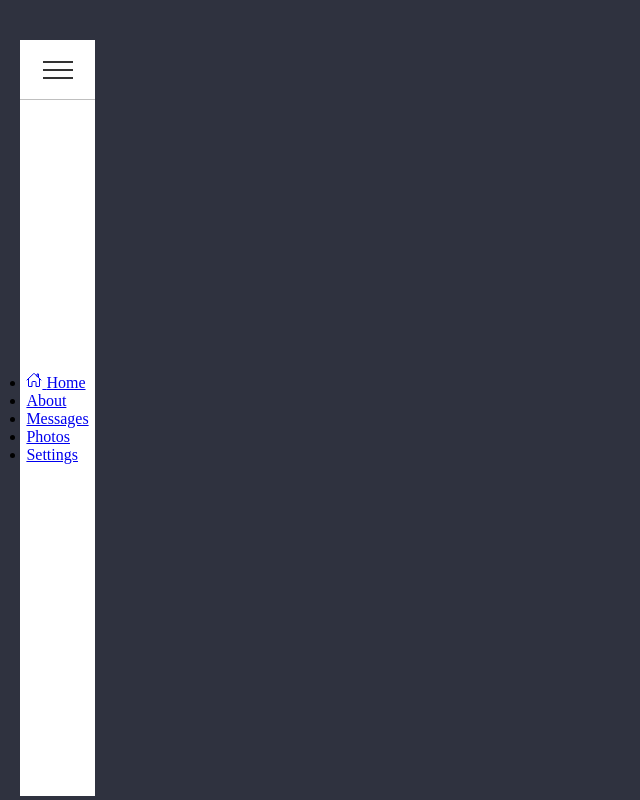
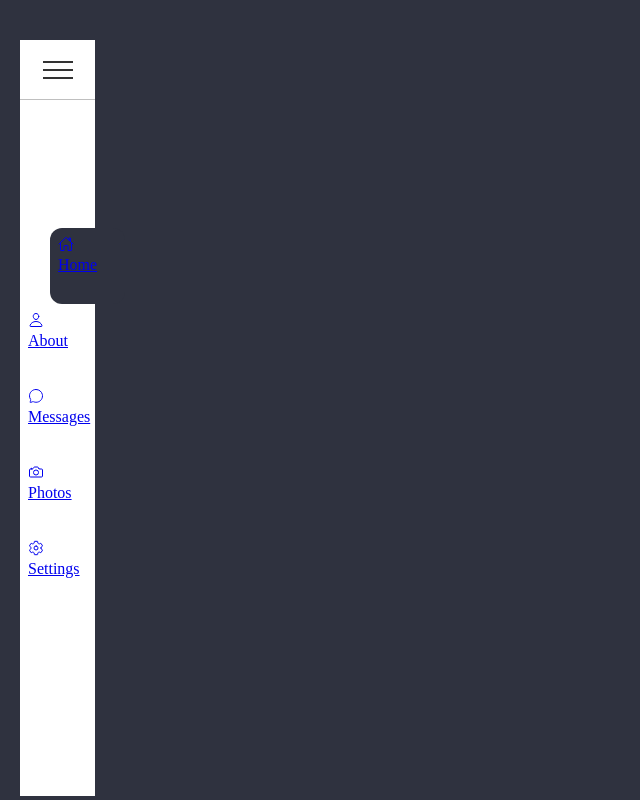
Before and after one commit to KILLERTIAN/Side-Nav-Bar, a plain HTML site: page index.html in a window 1280 px wide. Shown: the whole page, without its empty margins (0-640 px from the left). Drawn offline with nearby package versions, Linux system fonts and the light colour scheme.

Commit message:
3rd commit

```diff
--- a/index.html
+++ b/index.html
@@ -11,7 +11,7 @@
     <div class="navigation">
         <div class="menuToggle"></div>
         <ul>
-            <li class="list">
+            <li class="list active">
                 <a href="#" style="--clr:#f44336;">
                     <span class="icon"><ion-icon name="home-outline"></ion-icon></span>
                     <span class="text">Home
@@ -21,7 +21,7 @@
             </li>
             <li class="list">
                 <a href="#" style="--clr:#ffa117;">
-                    <span class="icon"></span>
+                    <span class="icon"><ion-icon name="person-outline"></ion-icon></span>
                     <span class="text">About
 
                     </span>
@@ -29,7 +29,7 @@
             </li>
             <li class="list">
                 <a href="#" style="--clr:#0fc70f;">
-                    <span class="icon"></span>
+                    <span class="icon"><ion-icon name="chatbubble-outline"></ion-icon></span>
                     <span class="text">Messages
 
                     </span>
@@ -37,7 +37,7 @@
             </li>
             <li class="list">
                 <a href="#" style="--clr:#2196f3;">
-                    <span class="icon"></span>
+                    <span class="icon"><ion-icon name="camera-outline"></ion-icon></span>
                     <span class="text">Photos
 
                     </span>
@@ -45,7 +45,7 @@
             </li>
             <li class="list">
                 <a href="#" style="--clr:#b145e9;">
-                    <span class="icon"></span>
+                    <span class="icon"><ion-icon name="settings-outline"></ion-icon></span>
                     <span class="text">Settings
 
                     </span>
--- a/style.css
+++ b/style.css
@@ -63,3 +63,22 @@ body{
     box-shadow: 0 -8px 0 #333;
     transition: 0.5s;
 }
+
+.navigation ul{
+    display: flex;
+    flex-direction: column;
+    width: 100%;
+}
+.navigation ul li{
+    list-style: none;
+    position: relative;
+    width: 100%;
+    height: 76px;
+    border-radius: 12px;
+    border: 8px solid transparent;
+    transition: 0.5s;
+}
+.navigation ul li.active{
+    transform: translateX(30px);
+    background: var(--bg);
+}
```
